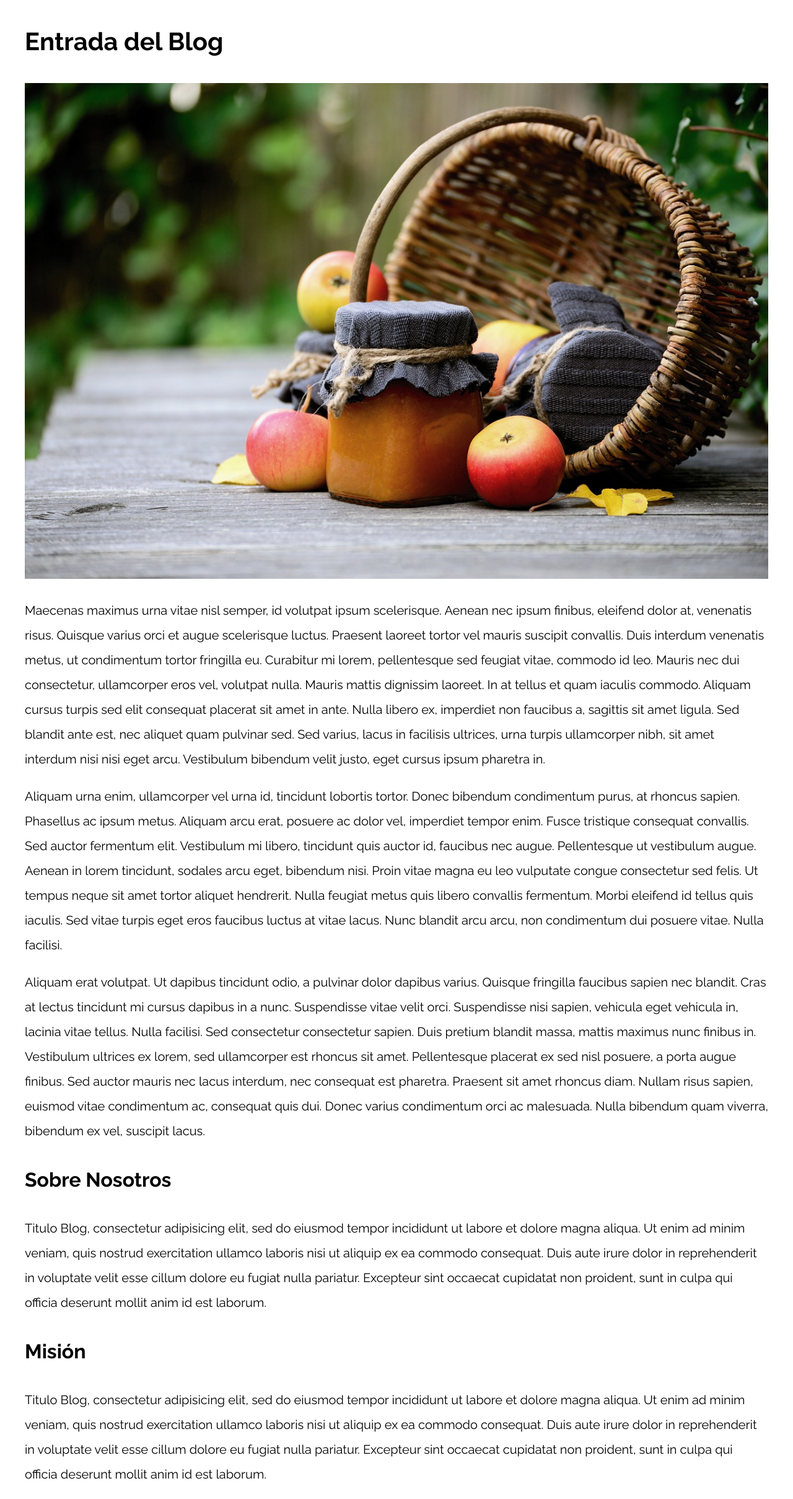
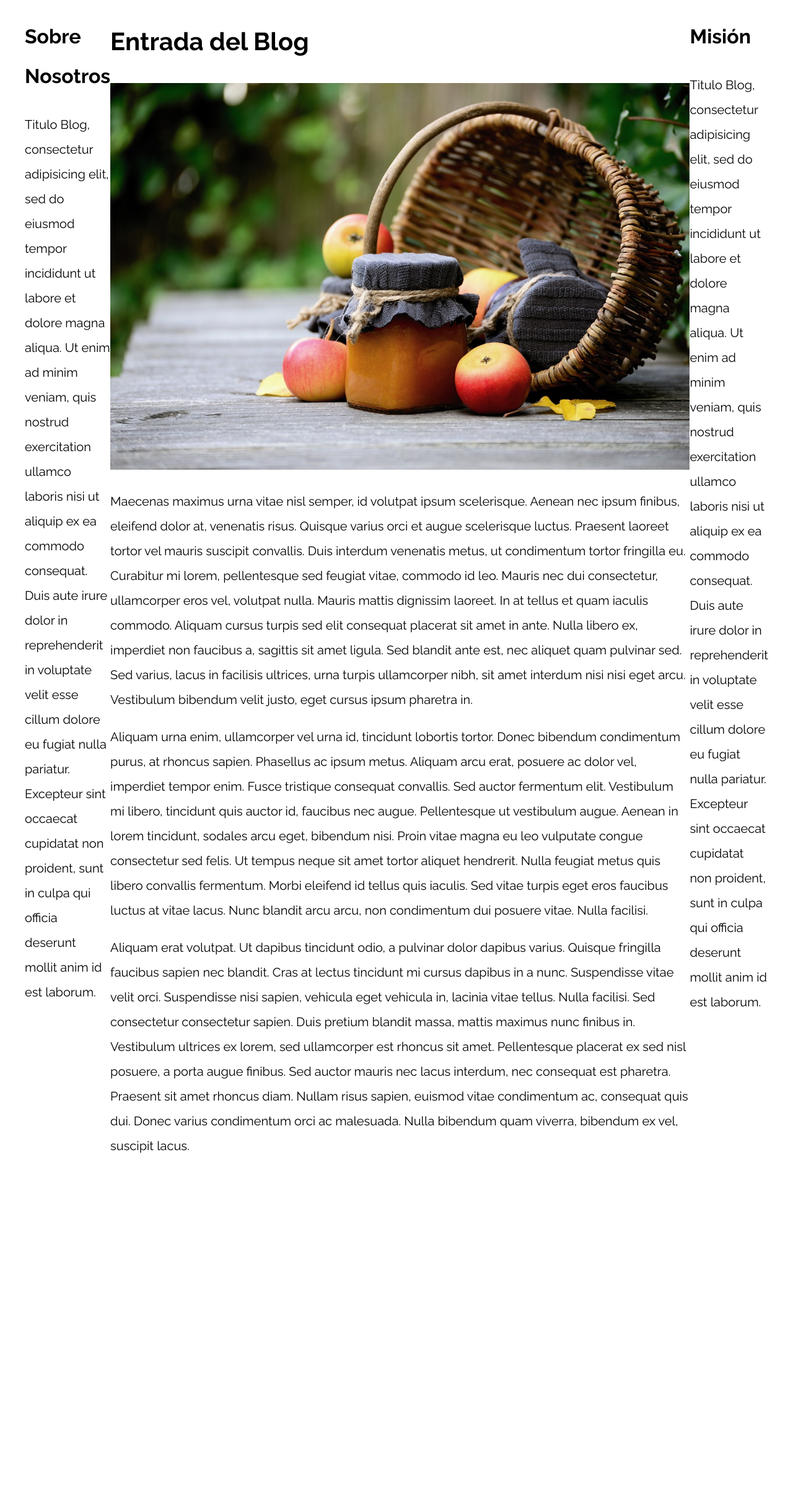
Before and after one commit to DiegoArroyo12/DesarrolloWEB, a PHP site: page / in a window 1280 px wide. Shown: the whole page at 62% size. After the commit the page ends 1861 px from the top, so only its background shows below. Run offline with PHP 8.4, Linux system fonts and the light colour scheme.

Commit message:
Tres Columnas Una Más Grande CSS Flexbox

```diff
--- a/PatronesRWD/06-3columnas_flexbox/css/styles.css
+++ b/PatronesRWD/06-3columnas_flexbox/css/styles.css
@@ -48,3 +48,25 @@ p {
 }
 
 /** CODIGO AQUI **/
+
+@media (min-width: 768px) {
+    .contenedor-flex {
+        display: flex;
+        justify-content: space-between;
+    }
+
+    /* Columna más grande */
+    .contenido-principal {
+        flex-basis: calc(60% -1rem);
+    }
+
+    /* Columnas del mismo tamaño */
+    .sidebar {
+        flex-basis: calc(20% - 1rem);
+    }
+
+    /* Colocamos el .sidebar-1 en la primera columna */
+    .sidebar-1 {
+        order: -1;
+    }
+}
--- a/PatronesRWD/06-3columnas_flexbox/index.html
+++ b/PatronesRWD/06-3columnas_flexbox/index.html
@@ -12,8 +12,8 @@
 
 <body>
 
-    <div class="contenedor">
-        <main>
+    <div class="contenedor contenedor-flex">
+        <main class="contenido-principal">
             <article>
                 <h1>Entrada del Blog</h1>
                 <img src="img/imagen1.jpg">
@@ -36,12 +36,12 @@
             </article>
         </main>
 
-        <aside>
+        <aside class="sidebar-1 sidebar">
             <h2>Sobre Nosotros</h2>
             <p>Titulo Blog, consectetur adipisicing elit, sed do eiusmod tempor incididunt ut labore et dolore magna aliqua. Ut enim ad minim veniam, quis nostrud exercitation ullamco laboris nisi ut aliquip ex ea commodo consequat. Duis aute irure dolor
                 in reprehenderit in voluptate velit esse cillum dolore eu fugiat nulla pariatur. Excepteur sint occaecat cupidatat non proident, sunt in culpa qui officia deserunt mollit anim id est laborum.</p>
         </aside>
-        <aside>
+        <aside class="sidebar-2 sidebar">
             <h2>Misión</h2>
             <p>Titulo Blog, consectetur adipisicing elit, sed do eiusmod tempor incididunt ut labore et dolore magna aliqua. Ut enim ad minim veniam, quis nostrud exercitation ullamco laboris nisi ut aliquip ex ea commodo consequat. Duis aute irure dolor
                 in reprehenderit in voluptate velit esse cillum dolore eu fugiat nulla pariatur. Excepteur sint occaecat cupidatat non proident, sunt in culpa qui officia deserunt mollit anim id est laborum.</p>
```
